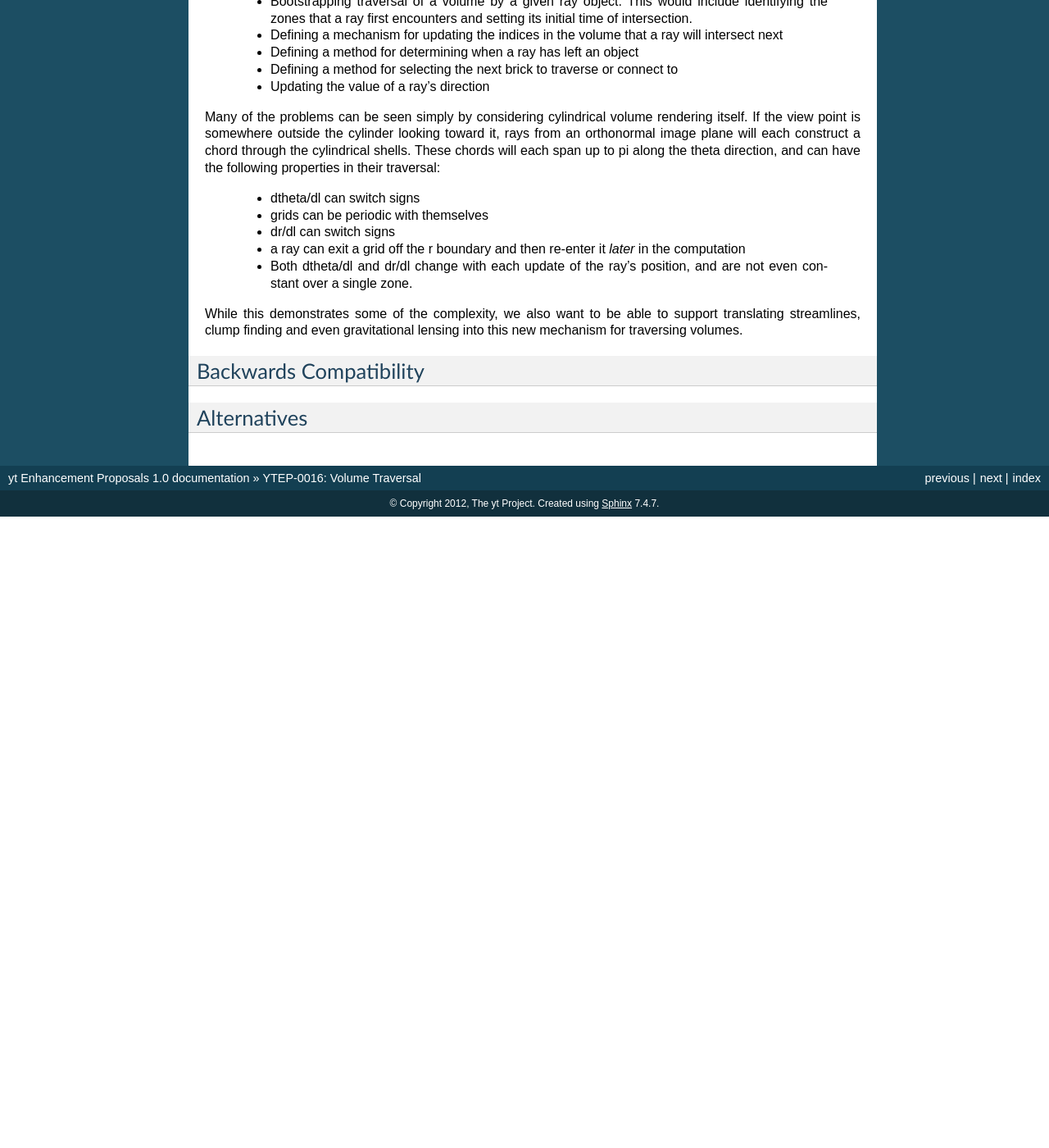
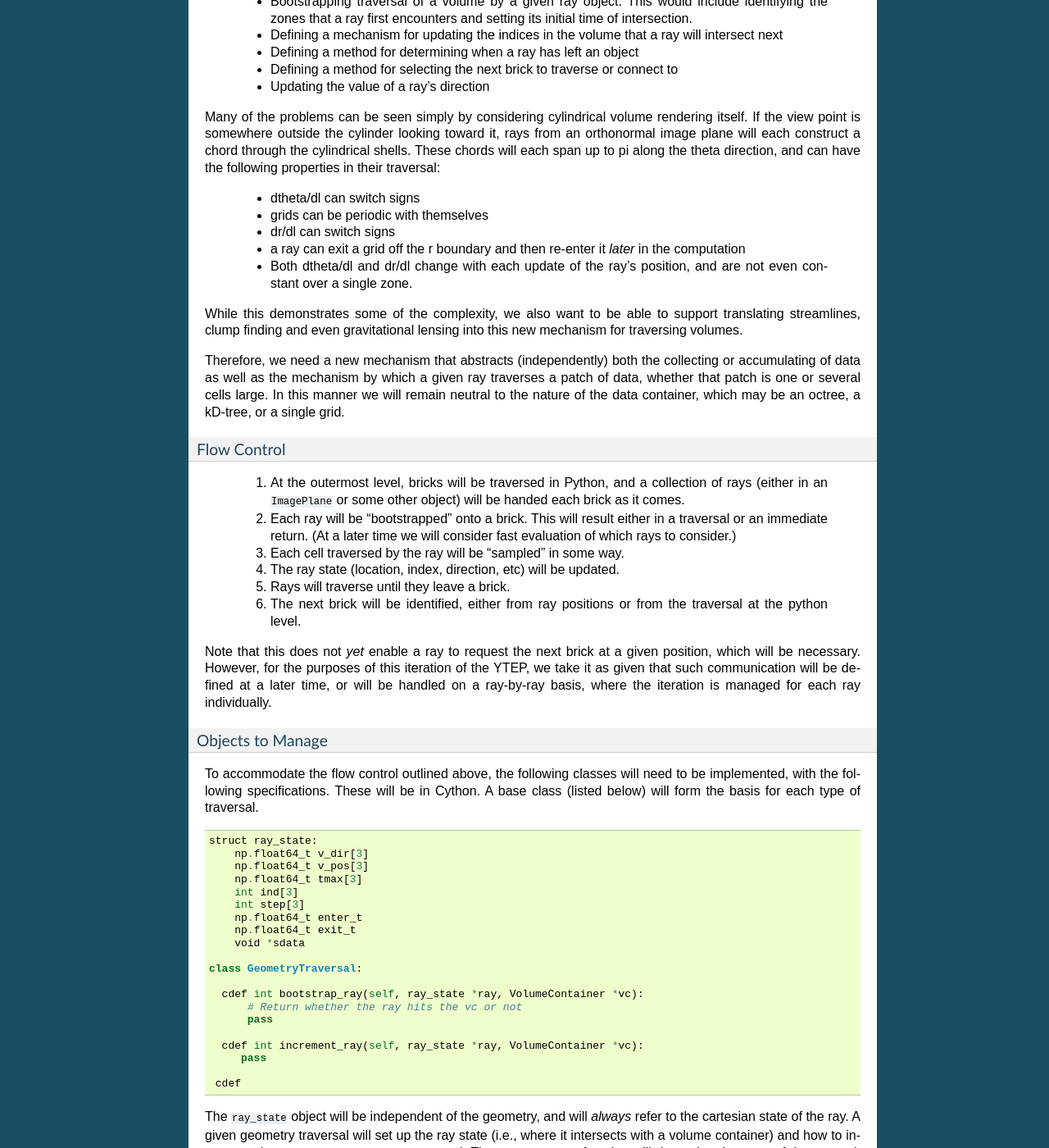
Before and after one commit to yt-project/ytep, a Sphinx documentation site: the page built from source/YTEPs/YTEP-0016.rst, in a window 1280 px wide and 1400 px high, scrolled down 3377 px. Shown: the whole window at 82% size. Built offline with Sphinx 7.4.7, drawn with Linux system fonts in a browser that asks for light colours; formulas are drawn with MathJax 3; before the commit the page ends 4007 px from its top, so only the background shows below that; some of the changed text lies outside the part shown.

Commit message:
Adding about the volume traversal routines.

```diff
--- a/source/YTEPs/YTEP-0016.rst
+++ b/source/YTEPs/YTEP-0016.rst
@@ -231,8 +231,88 @@ While this demonstrates some of the complexity, we also want to be able to
 support translating streamlines, clump finding and even gravitational lensing
 into this new mechanism for traversing volumes.
 
+Therefore, we need a new mechanism that abstracts (independently) both the
+collecting or accumulating of data as well as the mechanism by which a given
+ray traverses a patch of data, whether that patch is one or several cells
+large.  In this manner we will remain neutral to the nature of the data
+container, which may be an octree, a kD-tree, or a single grid.
+
+Flow Control
+~~~~~~~~~~~~
+
+ 1. At the outermost level, bricks will be traversed in Python, and a
+    collection of rays (either in an ``ImagePlane`` or some other object) will
+    be handed each brick as it comes.
+ 2. Each ray will be "bootstrapped" onto a brick.  This will result either in a
+    traversal or an immediate return.  (At a later time we will consider fast
+    evaluation of which rays to consider.)
+ 3. Each cell traversed by the ray will be "sampled" in some way.
+ 4. The ray state (location, index, direction, etc) will be updated.
+ 5. Rays will traverse until they leave a brick.
+ 6. The next brick will be identified, either from ray positions or from the
+    traversal at the python level.
+
+Note that this does not *yet* enable a ray to request the next brick at a given
+position, which will be necessary.  However, for the purposes of this iteration
+of the YTEP, we take it as given that such communication will be defined at a
+later time, or will be handled on a ray-by-ray basis, where the iteration is
+managed for each ray individually.
+
+Objects to Manage
+~~~~~~~~~~~~~~~~~
+
+To accommodate the flow control outlined above, the following classes will need
+to be implemented, with the following specifications.  These will be in Cython.
+A base class (listed below) will form the basis for each type of traversal.
+
+.. code-block:: python
+
+   struct ray_state:
+       np.float64_t v_dir[3]
+       np.float64_t v_pos[3]
+       np.float64_t tmax[3]
+       int ind[3]
+       int step[3]
+       np.float64_t enter_t
+       np.float64_t exit_t
+       void *sdata
+
+   class GeometryTraversal:
+
+     cdef int bootstrap_ray(self, ray_state *ray, VolumeContainer *vc):
+         # Return whether the ray hits the vc or not
+         pass
+
+     cdef int increment_ray(self, ray_state *ray, VolumeContainer *vc):
+        pass
+
+    cdef
+
+The ``ray_state`` object will be independent of the geometry, and will *always*
+refer to the cartesian state of the ray.  A given geometry traversal will set
+up the ray state (i.e., where it intersects with a volume container) and how to
+increment the ray state as zones are crossed.  The ``bootstrap_ray`` function
+will determine the state of the ray as it first touches a brick, and will
+return 0 or 1 if the ray is inside that brick.  The ``increment_ray`` function
+will receive a ray and determine the crossing time in the parameter ``t`` that
+the ray uses as it passes through a cell.  The return value is 0 for the ray
+having left the object and 1 for the ray being within the object and the
+sampler function needing to be called.
+
+As a first implementation, the following classes will need to be implemented:
+
+ * ``CartesianTraversal``
+ * ``PolarTraversal``
+ * ``CylindricalTraversal``
+
+At a later time, the ``SphericalTraversal`` object can be implemented.
+
 Backwards Compatibility
 -----------------------
 
+This should retain all backwards compatibility for cartesian systems.
+
 Alternatives
 ------------
+
+I'm not sure of any alternatives currently.
```
